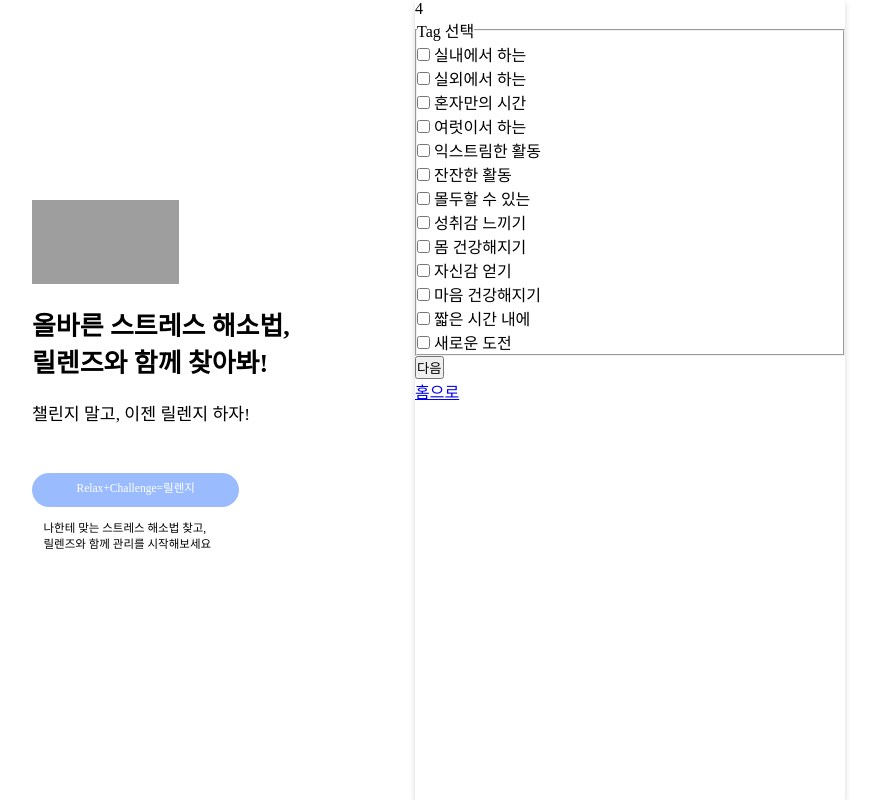
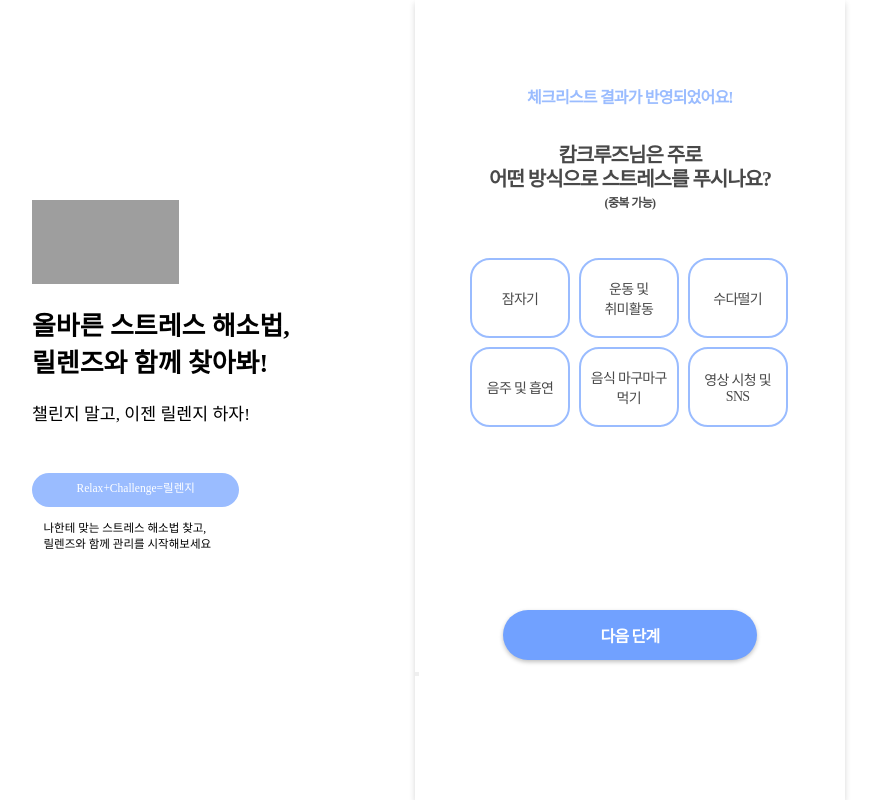
Before and after one commit to CalmCrews/relanz, a Django app: page /user/tagsurvey/ in a window 1280 px wide. Shown: the whole page, without its empty margins (224-1102 px from the left). Run offline with Django 4.2, Linux system fonts and the light colour scheme; the visitor is signed in with stand-in values (Sample User, id 1); some web fonts are replaced; grey boxes are pictures that could not be loaded.

Commit message:
style:tagsurvey 완성

```diff
--- /dev/null
+++ b/relanz/static/css/tagsurvey.css
@@ -0,0 +1,208 @@
+.class-for-hover:hover {
+    cursor: pointer;
+    background-color: #3F80FC;
+}
+
+.container-mobile {
+    background-color: #FFF;
+}
+
+.text-div {
+    display: flex;
+    flex-direction: column;
+    justify-content: center;
+    align-items: center;
+    padding-top: 5.5em;
+}
+.title {
+    font-family: Pretendard;
+    font-size: 16px;
+    font-weight: 700;
+    line-height: 19px;
+    letter-spacing: -0.05em;
+    text-align: center;
+    color: #9ABCFF;
+}
+.sub-title {
+    font-family: Pretendard;
+    font-size: 20px;
+    font-weight: 700;
+    line-height: 24px;
+    letter-spacing: -0.05em;
+    text-align: center;
+    color: #494949;
+
+    padding-top: 1.8em;
+}
+.guide-small {
+    font-family: Pretendard;
+    font-size: 12px;
+    font-weight: 700;
+    line-height: 14px;
+    letter-spacing: -0.05em;
+    text-align: center;
+    color: #494949;
+
+    padding-top: 0.4em;
+}
+
+.select-outside-div {
+    width: 320px;
+    height: 400px;
+    display: flex;
+    flex-direction: column;
+    align-items: center;
+    margin: 0 auto;
+
+    position: relative;
+    padding-top: 3em;
+}
+
+.select-type-first {
+    position: absolute;
+
+    display: flex;
+    flex-wrap: wrap;
+    gap: 0.55em;
+    margin: 0 auto;
+}
+.select-type-first  > div {
+    width: 100px;
+    height: 80px;
+    border: 2px solid #9ABCFF;
+    border-radius: 20px;
+
+    display: flex;
+    justify-content: center;
+    align-items: center;
+    text-align: center;
+    background: #FFF;
+
+    color: #494949;
+    text-align: center;
+    font-size: 14px;
+    font-family: Pretendard;
+    letter-spacing: -0.7px;
+}
+.select-type-first  > div:hover {
+    cursor: pointer;
+    background: #D0E0FF;
+}
+
+.select-type-second {
+    z-index: -1;
+    position: absolute;
+
+    display: flex;
+    flex-wrap: wrap;
+    gap: 0.55em;
+    margin: 0 auto;
+}
+.short:hover {
+    cursor: pointer;
+    background: #D0E0FF;
+}
+.anytime-long:hover {
+    cursor: pointer;
+    background: #D0E0FF;
+}
+
+.short {
+    width: 100px;
+    height: 80px;
+    border: 2px solid #9ABCFF;
+    border-radius: 20px;
+    background: #FFF;
+
+    display: flex;
+    justify-content: center;
+    align-items: center;
+    text-align: center;
+
+    color: #494949;
+    text-align: center;
+    font-size: 14px;
+    font-family: Pretendard;
+    letter-spacing: -0.7px;
+}
+.anytime-long {
+    width: 319px;
+    height: 80px;
+    flex-shrink: 0;
+    border: 2px solid #9ABCFF;
+    border-radius: 20px;
+    background: #FFF;
+
+    display: flex;
+    justify-content: center;
+    align-items: center;
+    text-align: center;
+
+    color: #494949;
+    text-align: center;
+    font-size: 14px;
+    font-family: Pretendard;
+    letter-spacing: -0.7px;
+}
+
+.select-type-third {
+    z-index: -1;
+
+    position: absolute;
+
+    display: flex;
+    flex-wrap: wrap;
+    gap: 0.55em;
+    margin: 0 auto;
+}
+.select-type-third > div {
+    width: 100px;
+    height: 80px;
+    border: 2px solid #9ABCFF;
+    border-radius: 20px;
+
+    display: flex;
+    justify-content: center;
+    align-items: center;
+    text-align: center;
+    background: #FFF;
+
+    color: #494949;
+    text-align: center;
+    font-size: 14px;
+    font-family: Pretendard;
+    letter-spacing: -0.7px;
+}
+.select-type-third > div:hover {
+    cursor: pointer;
+    background: #D0E0FF;
+}
+
+
+.submit-shape-btn {
+    width: 254px;
+    height: 50px;
+    flex-shrink: 0;
+
+    border-radius: 30px;
+    background: #71A1FF;
+    box-shadow: 0px 2px 4px 0px rgba(0, 0, 0, 0.25);
+    border: none;
+
+    color: #FFF;
+    text-align: center;
+    font-size: 16px;
+    font-family: Pretendard;
+    font-weight: 700;
+    letter-spacing: -0.8px;
+}
+
+.submit-div {
+    display: flex;
+    justify-content: center;
+    align-items: center;
+}
+.submit-shape-btn:hover {
+    cursor: pointer;
+    background-color: #3F80FC;
+}
--- /dev/null
+++ b/relanz/static/js/tagsurvey.js
@@ -0,0 +1,131 @@
+const changePage = function(obj) {
+    const pageIndex = String(obj.dataset.pageindex);
+
+    const title = document.getElementById("title");
+    const sub_title = document.getElementById("sub_title");
+
+    switch (pageIndex) {
+        case "1":
+            title.innerText = "당신을 위한 추천에 반영하기 위해"
+            sub_title.innerText = "하루 중 어떤 시간대에 스트레스 해소 활동을\n하고 싶으신가요?"
+
+            document.getElementById("select_type_first").style.zIndex = "-1";
+            document.getElementById("select_type_second").style.zIndex = "10";
+            obj.dataset.pageindex = "2";
+            break;
+        case "2":
+            sub_title.innerText = "원하는 스트레스 해소 활동의\n키워드를 선택해 주세요!"
+
+            document.getElementById("select_type_second").style.zIndex = "-1";
+            document.getElementById("select_type_third").style.zIndex = "10";
+            obj.dataset.pageindex = "3";
+            break;
+        case "3":
+            document.getElementById("real_submit_btn").click();
+            break;
+    }
+}
+
+function setBackgroundColor(tagId, color) {
+    const tag = document.getElementById(`${tagId}`);
+    tag.style.backgroundColor = `${color}`;
+}
+function mouseOverFunc () {
+    setBackgroundColor(obj.id, "#D0E0FF")
+}
+function mouseLeaveFunc () {
+    setBackgroundColor(obj.id, "#FFF")
+}
+
+function selectMyTag(obj) {
+    const inputId = obj.id.split("_").pop();
+    const selectBoolean = document.getElementById(inputId).value === ""
+
+    if (inputId === "anytime") {
+        // 클릭이 되면 true 아님 false
+        const isCLicked = document.getElementById(inputId).value !== "";
+
+        if (!isCLicked) {
+            // value가 비어있으면, 클릭이 안되면
+            // 이젠 클릭된 상태임.
+
+            document.getElementById(inputId).value = inputId;
+            obj.style.backgroundColor = "#D0E0FF";
+
+            // 클릭으로 가자 값이 있으면 눌러야함
+            const shouldIClick_morning = document.getElementById("morning").value;
+            const shouldIClick_nooing = document.getElementById("nooing").value;
+            const shouldIClick_evening = document.getElementById("evening").value;
+
+            if (shouldIClick_morning) {
+                console.log("shouldIClick_morning :", document.getElementById("morning").value)
+                document.getElementById("type_second_morning").click();
+                console.log("shouldIClick_morning :", document.getElementById("morning").value)
+            }
+            if (shouldIClick_nooing) {
+                console.log("shouldIClick_nooing", document.getElementById("nooing").value)
+                document.getElementById("type_second_nooing").click()
+                console.log("shouldIClick_nooing", document.getElementById("nooing").value)
+            }
+            if (shouldIClick_evening) {
+                console.log("shouldIClick_evening", document.getElementById("evening").value )
+                document.getElementById("type_second_evening").click()
+                console.log("shouldIClick_evening", document.getElementById("evening").value )
+            }
+            return;
+
+        } else if (isCLicked) {
+            document.getElementById(inputId).value = "";
+            obj.style.backgroundColor = "#FFF";
+
+            return;
+        }
+    }
+
+    document.getElementById(inputId).value = document.getElementById(inputId).value === "" ? inputId : ""
+    if (selectBoolean && inputId !== "anytime") {
+        obj.style.backgroundColor = "#D0E0FF";
+
+    } else if (!selectBoolean) {
+
+        obj.style.backgroundColor = "#FFF"
+        obj.addEventListener("mouseover", ()=>{
+            setBackgroundColor(obj.id, "#D0E0FF")
+        })
+        obj.addEventListener("mouseleave", ()=>{
+            setBackgroundColor(obj.id, "#FFF")
+        })
+    }
+}
+
+
+function selectMyTag2(obj, isSelected) {
+    if (isSelected) {
+        obj.style.backgroundColor = "#FFF";
+    } else {
+        obj.style.backgroundColor = "#D0E0FF";
+        obj.addEventListener("mouseover", mouseOverFunc);
+        obj.addEventListener("mouseleave", mouseLeaveFunc);
+    }
+}
+
+function selectMyTagForVictim(obj) {
+    const inputId = obj.id.split("_").pop();
+    const selectBoolean = Boolean(document.getElementById(inputId).value);
+
+    document.getElementById(inputId).value = selectBoolean ? "" : inputId;
+
+    console.log(inputId, selectBoolean)
+    console.log(document.getElementById(inputId).value)
+    if (inputId === "anytime") {
+        const shouldIClick_morning = Boolean(document.getElementById("morning").value);
+        const shouldIClick_nooing = Boolean(document.getElementById("nooing").value);
+        const shouldIClick_evening = Boolean(document.getElementById("evening").value);
+
+        selectMyTag2(document.getElementById("type_second_morning"), !shouldIClick_morning);
+        selectMyTag2(document.getElementById("type_second_nooing"), !shouldIClick_nooing);
+        selectMyTag2(document.getElementById("type_second_evening"), !shouldIClick_evening);
+    }
+
+    selectMyTag2(obj, selectBoolean);
+}
--- a/relanz/templates/tag/tagsurvey.html
+++ b/relanz/templates/tag/tagsurvey.html
@@ -5,10 +5,81 @@
 {% endblock title %}
 
 {% block extrahead %}
+  <link rel="stylesheet" type="text/css" href="{% static "css/tagsurvey.css" %}">
 {% endblock extrahead %}
 
 {% block content%}
-4
+<div class="container-mobile">
+  <div class="text-div">
+    <div class="title" id="title">체크리스트 결과가 반영되었어요!</div>
+    <div class="sub-title" id="sub_title">캄크루즈님은 주로<br>어떤 방식으로 스트레스를 푸시나요?</div>
+    <div class="guide-small" id="guide_small">(중복 가능)</div>
+  </div>
+  <div class="select-outside-div">
+    <div class="select-type-first" id="select_type_first">
+      <div id="type_first_sleep" onclick="selectMyTag(this)" class="class-for-hover">잠자기</div>
+      <div id="type_first_exercise" onclick="selectMyTag(this)" class="class-for-hover">운동 및<br>취미활동</div>
+      <div id="type_first_chatter" onclick="selectMyTag(this)" class="class-for-hover">수다떨기</div>
+      <div id="type_first_smoke" onclick="selectMyTag(this)" class="class-for-hover">음주 및 흡연</div>
+      <div id="type_first_binge" onclick="selectMyTag(this)" class="class-for-hover">음식 마구마구<br>먹기</div>
+      <div id="type_first_sns" onclick="selectMyTag(this)" class="class-for-hover">영상 시청 및<br>SNS</div>
+    </div>
+    <div class="select-type-second" id="select_type_second">
+      <div id="type_second_morning" class="short " onclick="selectMyTagForVictim(this)">아침</div>
+      <div id="type_second_nooing" class="short" onclick="selectMyTagForVictim(this)">점심</div>
+      <div id="type_second_evening" class="short" onclick="selectMyTagForVictim(this)">저녁</div>
+      <div id="type_second_anytime" class="anytime-long" onclick="selectMyTag(this)">시간 상관없이 추천 받을께요</div>
+    </div>
+    <div class="select-type-third" id="select_type_third">
+      <div id="type_third_inside" class="inside class-for-hover" onclick="selectMyTag(this)">실내에서 하는</div>
+      <div id="type_third_solo" class="solo class-for-hover" onclick="selectMyTag(this)">혼자만의 시간</div>
+      <div id="type_third_calm" class="calm class-for-hover" onclick="selectMyTag(this)">잔잔한 활동</div>
+      <div id="type_third_outside" class="outside class-for-hover" onclick="selectMyTag(this)">실외에서 하는</div>
+      <div id="type_third_group" class="group class-for-hover" onclick="selectMyTag(this)">여럿이서 하는</div>
+      <div id="type_third_extreme" class="extreme class-for-hover" onclick="selectMyTag(this)">익스트림한<br>활동</div>
+    </div>
+  </div>
+  <div class="submit-div">
+    <button type="button" class="submit-shape-btn" id="submit_shape_btn" onclick="changePage(this)" data-pageindex="1">다음 단계</button>
+  </div>
+  <div>
+    <form action="" method="post" id="submit_form">
+      {% csrf_token %}
+      <div>
+        <input type="hidden" value="" name="sleep" id="sleep">
+        <input type="hidden" value="" name="exercise" id="exercise">
+        <input type="hidden" value="" name="chatter" id="chatter">
+        <input type="hidden" value="" name="smoke" id="smoke">
+        <input type="hidden" value="" name="binge" id="binge">
+        <input type="hidden" value="" name="sns" id="sns">
+      </div>
+      <div>
+        <input type="hidden" value="" name="morning" id="morning">
+        <input type="hidden" value="" name="nooing" id="nooing">
+        <input type="hidden" value="" name="evening" id="evening">
+        <input type="hidden" value="" name="anytime" id="anytime">
+      </div>
+      <div>
+        <input type="hidden" value="" name="inside" id="inside">
+        <input type="hidden" value="" name="outside" id="outside">
+        <input type="hidden" value="" name="solo" id="solo">
+        <input type="hidden" value="" name="group" id="group">
+        <input type="hidden" value="" name="extreme" id="extreme">
+        <input type="hidden" value="" name="calm" id="calm">
+        <input type="hidden" value="" name="focus" id="focus">
+        <input type="hidden" value="" name="achievement" id="achievement">
+        <input type="hidden" value="" name="bodyhealth" id="bodyhealth">
+        <input type="hidden" value="" name="confidence" id="confidence">
+        <input type="hidden" value="" name="mental" id="mental">
+        <input type="hidden" value="" name="short" id="short">
+        <input type="hidden" value="" name="newtry" id="newtry">
+      </div>
+      <button type="submit" id="real_submit_btn"></button>
+    </form>
+  </div>
+</div>
+<script src="{% static "js/tagsurvey.js" %}"></script>
+{% comment %} 4
 
 <form method='post'>
   {% csrf_token %}
@@ -16,67 +87,67 @@
       <legend>Tag 선택</legend>
 
       <div>
-        <input type="checkbox" id="inside" name="inside">
+        <input type="checkbox" id="inside" value="" name="inside">
         <label for="inside">실내에서 하는</label>
       </div>
 
       <div>
-        <input type="checkbox" id="outside" name="outside">
+        <input type="checkbox" id="outside" value="" name="outside">
         <label for="outside">실외에서 하는</label>
       </div>
 
       <div>
-         <input type="checkbox" id="solo" name="solo">
+         <input type="checkbox" id="solo" value="" name="solo">
          <label for="solo">혼자만의 시간</label>
       </div>
 
       <div>
-         <input type="checkbox" id="group" name="group">
+         <input type="checkbox" id="group" value="" name="group">
          <label for="group">여럿이서 하는</label>
       </div>
 
       <div>
-        <input type="checkbox" id="extreme" name="extreme">
+        <input type="checkbox" id="extreme" value="" name="extreme">
         <label for="extreme">익스트림한 활동</label>
       </div>
 
      <div>
-      <input type="checkbox" id="calm" name="calm">
+      <input type="checkbox" id="calm" value="" name="calm">
       <label for="calm">잔잔한 활동</label>
      </div>
 
      <div>
-      <input type="checkbox" id="focus" name="focus">
+      <input type="checkbox" id="focus" value="" name="focus">
       <label for="focus">몰두할 수 있는</label>
      </div>
 
      <div>
-      <input type="checkbox" id="achievement" name="achievement">
+      <input type="checkbox" id="achievement" value="" name="achievement">
       <label for="achievement">성취감 느끼기</label>
      </div>
 
      <div>
-      <input type="checkbox" id="bodyhealth" name="bodyhealth">
+      <input type="checkbox" id="bodyhealth" value="" name="bodyhealth">
       <label for="bodyhealth">몸 건강해지기</label>
      </div>
 
      <div>
-      <input type="checkbox" id="confidence" name="confidence">
+      <input type="checkbox" id="confidence" value="" name="confidence">
       <label for="confidence">자신감 얻기</label>
      </div>
 
      <div>
-      <input type="checkbox" id="mental" name="mental">
+      <input type="checkbox" id="mental" value="" name="mental">
       <label for="mental">마음 건강해지기</label>
      </div>
 
      <div>
-      <input type="checkbox" id="short" name="short">
+      <input type="checkbox" id="short" value="" name="short">
       <label for="short">짧은 시간 내에</label>
      </div>
 
      <div>
-      <input type="checkbox" id="newtry" name="newtry">
+      <input type="checkbox" id="newtry" value="" name="newtry">
       <label for="newtry">새로운 도전</label>
      </div>
 
@@ -91,6 +162,5 @@
 
   <button class="userinfo" type="submit" action="{% url 'user:activetime' %}">다음</button>
 </form>
-<a href="{% url 'main:home' %}">홈으로</a>
-{% comment %} 홈 버튼은 test용 입니다. {% endcomment %}
+<a href="{% url 'main:home' %}">홈으로</a> {% endcomment %}
 {% endblock %}
```
